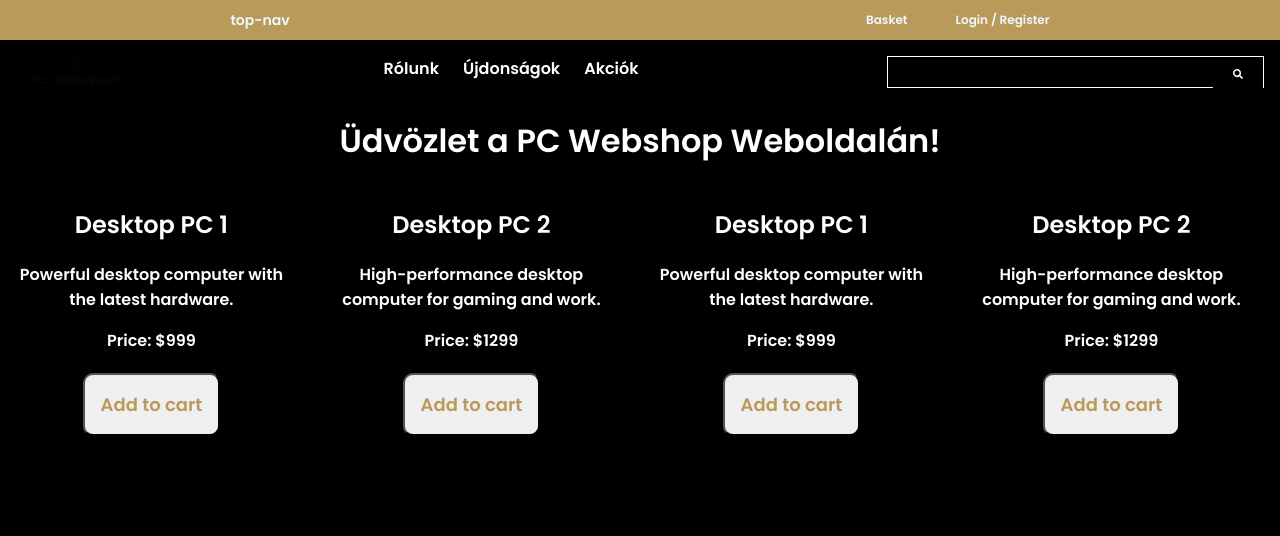
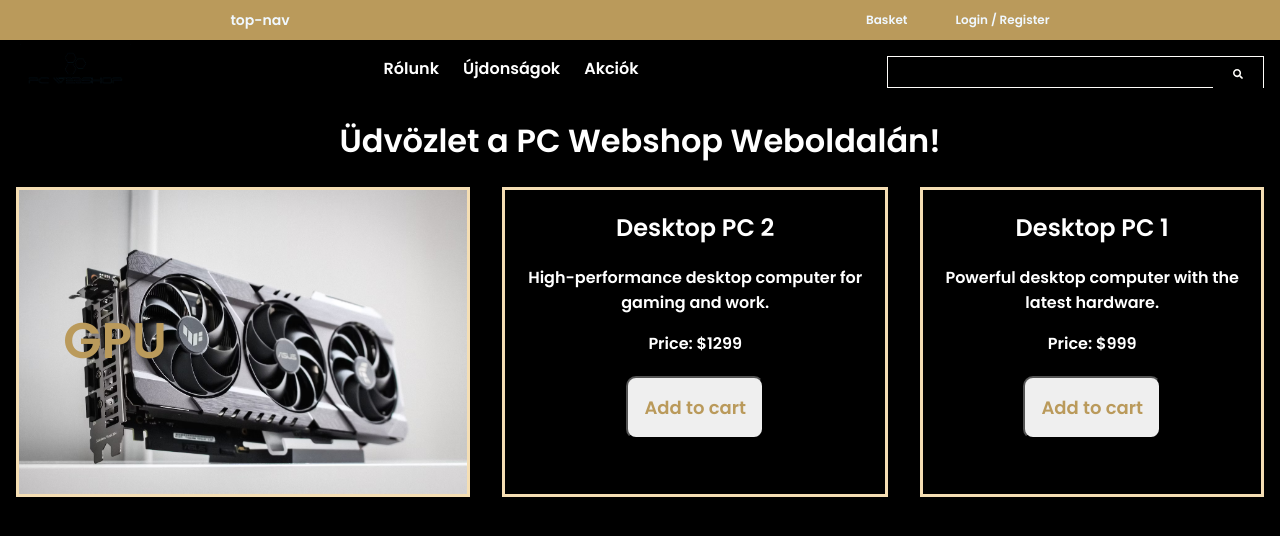
Before and after one commit to SzigetvariMark/pcweb, a React (Vite) app in the folder webshop/: page /home in a window 1280 px wide. Shown: the top 536 px of the page. Built offline with nearby package versions, Linux system fonts and the light colour scheme.

Commit message:
Home page gpu products and gpu picture finished

```diff
--- a/webshop/src/pages/components/products/Products.css
+++ b/webshop/src/pages/components/products/Products.css
@@ -1,20 +1,22 @@
-* {
-    box-sizing: border-box;
-    font-family: 'Poppins', sans-serif;
-    scroll-behavior: smooth;
-}
-
-body {
-    margin: 0;
-    overflow: hidden;
-}
-
-.container {
-    margin: 1rem;
-    text-align: center;
-}
-
 .section-products {
     display: flex;
     gap: 2rem;
+    justify-content: center;
 }
+
+.product {
+    border: 3px wheat solid;
+}
+
+.product-info {
+    border-radius: 0%;
+    background-image: url(/img/gpu.avif);
+    background-size: cover;
+    width: 28rem;
+    height: 19rem;
+}
+
+label {
+    font-size: 50px;
+    margin-right: 16rem;
+}
--- a/webshop/src/pages/components/products/Products.jsx
+++ b/webshop/src/pages/components/products/Products.jsx
@@ -1,20 +1,18 @@
 import React from 'react'
 import './Products.css'
+import gpu from "/img/gpu.avif";
 
 function Products() {
   return (
     <section className='section-products'>
         <div className="product">
-            <div className="product-info">
-                <h2>Desktop PC 1</h2>
-                <p>Powerful desktop computer with the latest hardware.</p>
-                <p>Price: $999</p>
-                <input type="submit" value="Add to cart" />
-            </div>
+            <button className="product-info">
+                <label htmlFor="text">GPU</label>
+            </button>
         </div>
 
         <div className="product">
-            <div className="product-info">
+            <div className="">
                 <h2>Desktop PC 2</h2>
                 <p>High-performance desktop computer for gaming and work.</p>
                 <p>Price: $1299</p>
@@ -23,19 +21,10 @@ function Products() {
         </div>
 
         <div className="product">
-            <div className="product-info">
+            <div className="">
                 <h2>Desktop PC 1</h2>
                 <p>Powerful desktop computer with the latest hardware.</p>
                 <p>Price: $999</p>
-                <input type="submit" value="Add to cart" />
-            </div>
-        </div>
-
-        <div className="product">
-            <div className="product-info">
-                <h2>Desktop PC 2</h2>
-                <p>High-performance desktop computer for gaming and work.</p>
-                <p>Price: $1299</p>
                 <input type="submit" value="Add to cart" />
             </div>
         </div>
```
Also changed, not shown: webshop/public/img/gpu.avif (added).
